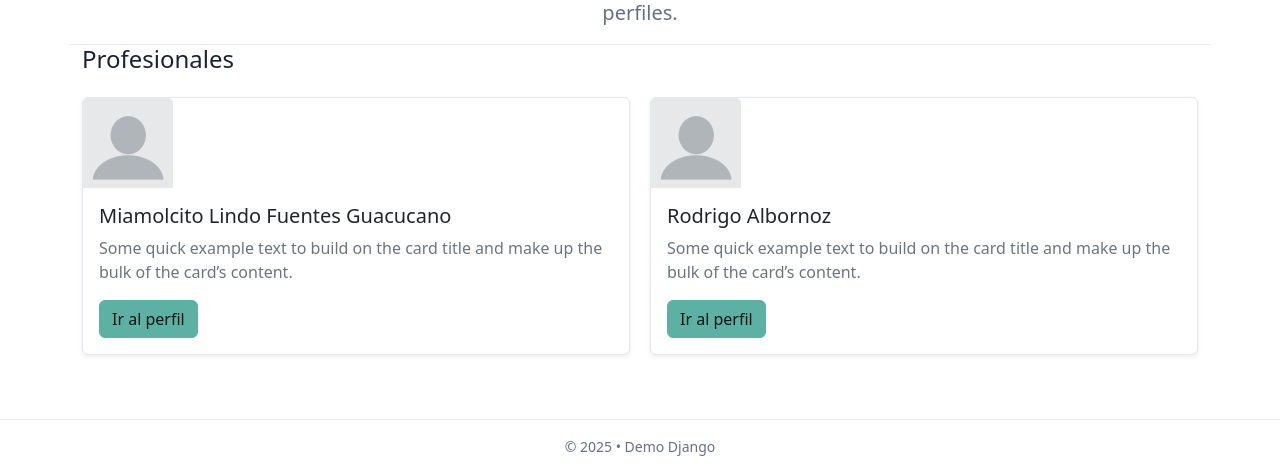
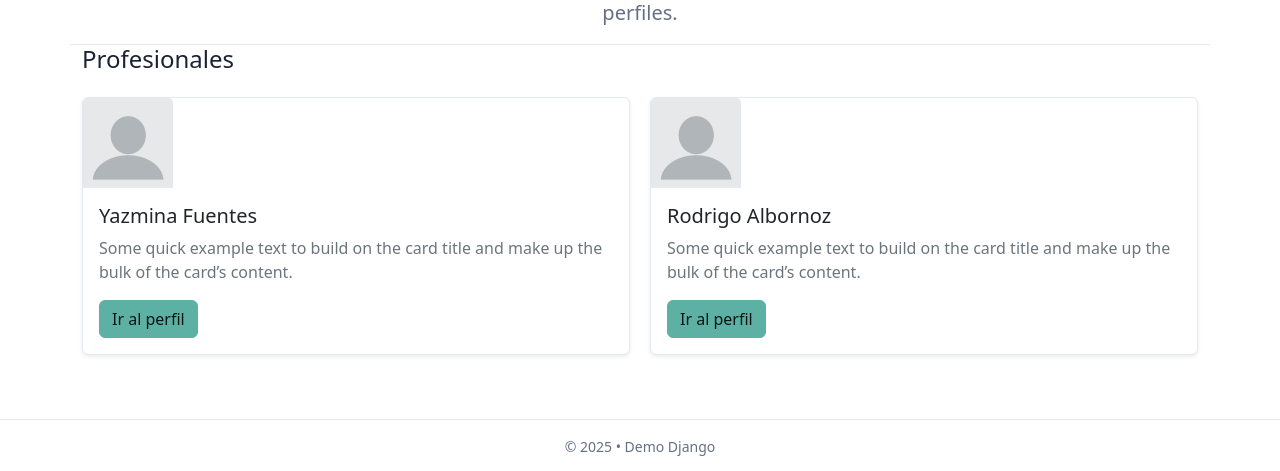
Before and after one commit to Rodr-7/portafolio_web, a Django app: page / in a window 1280 px wide. Shown: the part 168-639 px from the top of the page. Run offline with Django 5.2, Linux system fonts and the light colour scheme.

Commit message:
Cambio nombre de tarjeta 1

```diff
--- a/homepage/templates/homepage/inicio.html
+++ b/homepage/templates/homepage/inicio.html
@@ -32,7 +32,7 @@
       <div class="card profile-card shadow-sm">
         <img src={% static 'homepage/img/no-photo.webp' %} class="card-img-top" alt="Foto de perfil 1">
         <div class="card-body">
-          <h5 class="card-title">Miamolcito Lindo Fuentes Guacucano</h5>
+          <h5 class="card-title">Yazmina Fuentes</h5>
           <p class="card-text text-secondary">
             Some quick example text to build on the card title and make up the bulk of the card’s content.
           </p>
```
